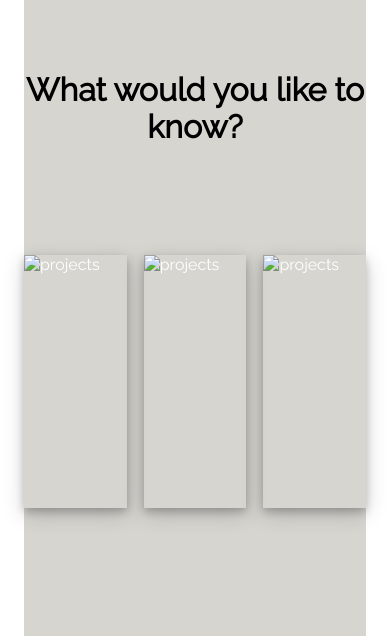
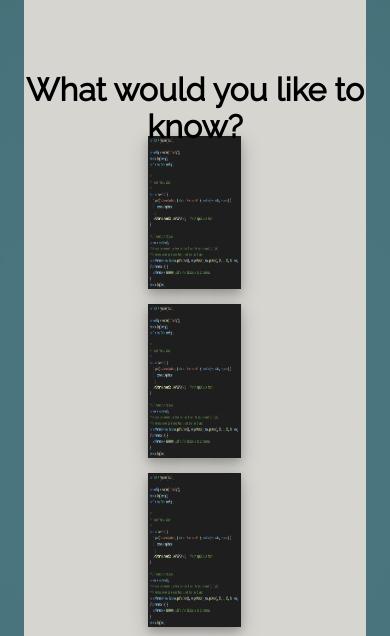
Before and after one commit to ismith98/Portfolio, a plain HTML site: page index.html in a window 390 px wide. Shown: the part 850-1486 px from the top of the page. Drawn offline with nearby package versions, Linux system fonts and the light colour scheme.

Commit message:
Placeholder pictures in the outline

```diff
--- a/style.css
+++ b/style.css
@@ -120,13 +120,15 @@ span{
 	grid-area: 2 / 1 / span 3 / span 5;
 	/*background-color: white;*/
 	display: flex;
+	flex-flow: column-wrap;
 	justify-content: space-between;
 	align-items:center;
+	padding: 0 1rem;
 }
 
 img.polaroid {
-  width: 30%;
-  height: 80%;
+  width: 28%;
+  height: 70%;
   box-shadow: 0 4px 8px 0 rgba(0, 0, 0, 0.2), 0 6px 20px 0 rgba(0, 0, 0, 0.19);
 }
 
@@ -161,6 +163,10 @@ img{
 }
 
 @media(max-width: 500px) {
+	#choices {
+		flex-direction: column;
+	}
+
 	.full-page-container{
 		padding: 0 1.5rem
 	}
```
Also changed, not shown: images/Linkedin.png (added), images/Linkedin2.png (added), images/code1.PNG (added), images/code2.PNG (added), images/gameMaker.jpg (added), images/no-mountain.jpg (added), images/no-mountain2.jpg (added), images/pacman.PNG (added).
